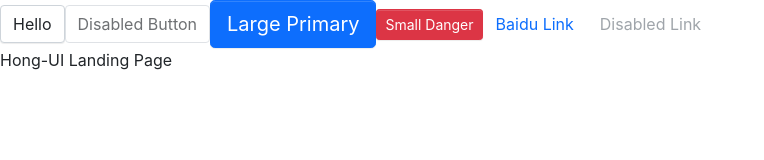
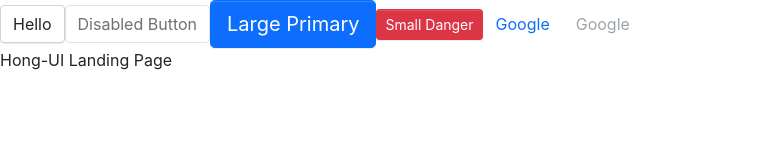
Before and after one commit to Hongjia-Liu/hong-ui, a React (Create React App) app: page / in a window 1280 px wide. Shown: the top 160 px of the page, without its empty margins (0-764 px from the left). Built offline with nearby package versions, Linux system fonts and the light colour scheme.

Commit message:
Button component, part 2

```diff
--- a/src/App.tsx
+++ b/src/App.tsx
@@ -7,12 +7,12 @@
     <div className="App">
       <header className="App-header">
 
-        <Button> Hello </Button>
+        <Button className="custom"> Hello </Button>
         <Button disabled> Disabled Button </Button>
         <Button btnType={ButtonType.Primary} size={ButtonSize.Large}> Large Primary </Button>
         <Button btnType={ButtonType.Danger} size={ButtonSize.Small}> Small Danger </Button>
-        <Button btnType={ButtonType.Link} href="http://www.google.com"> Baidu Link </Button>
-        <Button btnType={ButtonType.Link} href="http://www.google.com" disabled> Disabled Link </Button>
+        <Button btnType={ButtonType.Link} href="http://www.google.com" target="_blank"> Google </Button>
+        <Button btnType={ButtonType.Link} href="http://www.google.com" disabled> Google  </Button>
 
         <p>
           Hong-UI Landing Page
--- a/src/components/Button/button.tsx
+++ b/src/components/Button/button.tsx
@@ -20,17 +20,21 @@
   children: React.ReactNode;
   href?: string;
 }
-
-const Button: React.FC<BaseButtonProps> = (props) => {
+type NativeButtonProps = BaseButtonProps & React.ButtonHTMLAttributes<HTMLElement>
+type AnchorButtonProps = BaseButtonProps & React.AnchorHTMLAttributes<HTMLElement>
+export type ButtonProps = Partial<NativeButtonProps & AnchorButtonProps>
+const Button: React.FC<ButtonProps> = (props) => {
   const {
     btnType,
+    className,
     disabled,
     size,
     children,
     href,
+    ...restProps
   } = props
   // btn, btn-lg, btn-primary
-  const classes = classNames('btn', {
+  const classes = classNames('btn', className, {
     [`btn-${btnType}`]: btnType,
     [`btn-${size}`]: size,
     'disabled': (btnType === ButtonType.Link) && disabled
@@ -40,6 +44,7 @@
       <a
         className={classes}
         href={href}
+        {...restProps}
       >
         {children}
       </a>
@@ -49,6 +54,7 @@
       <button
         className={classes}
         disabled={disabled}
+        {...restProps}
       >
         {children}
       </button>
```
